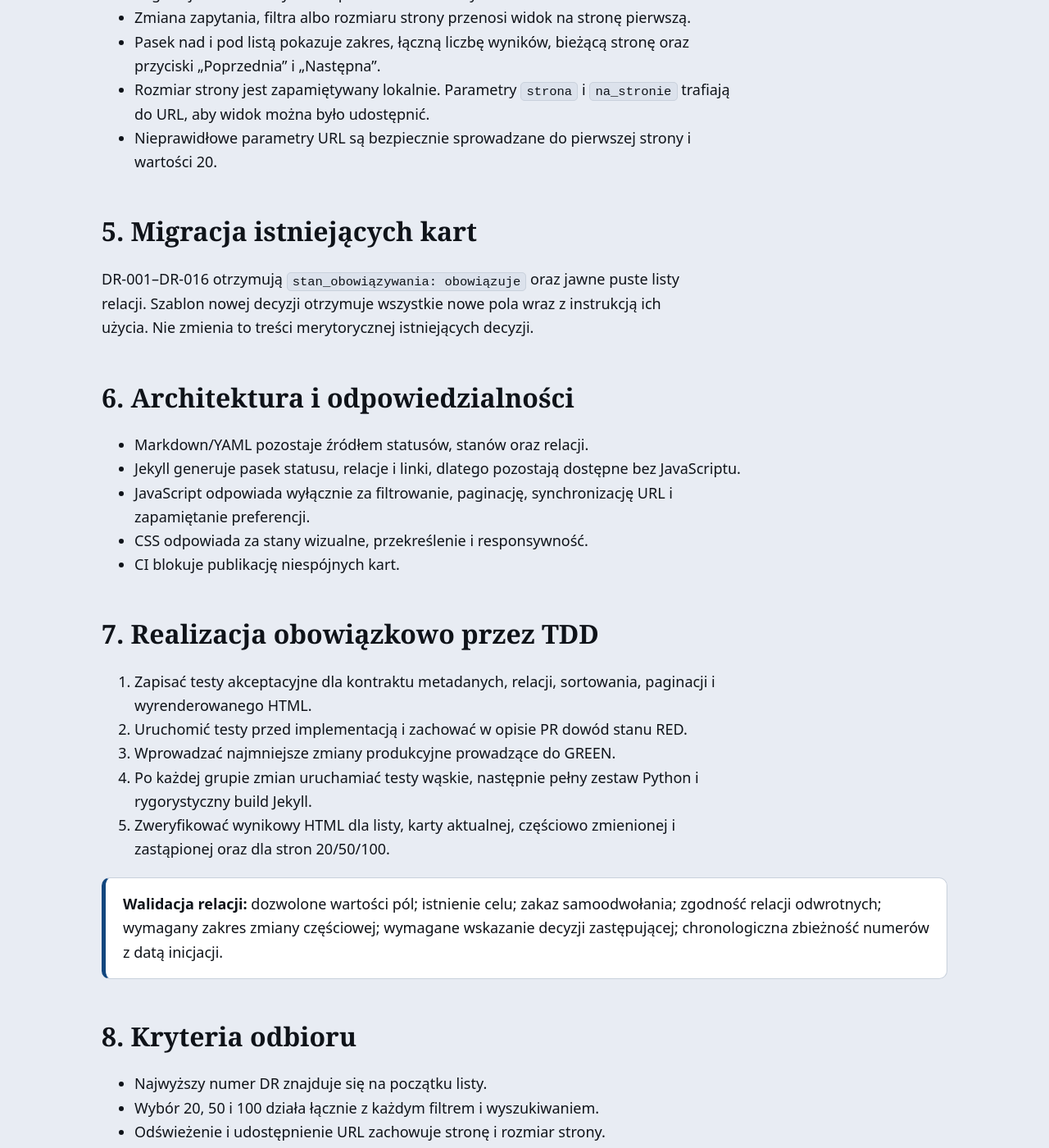
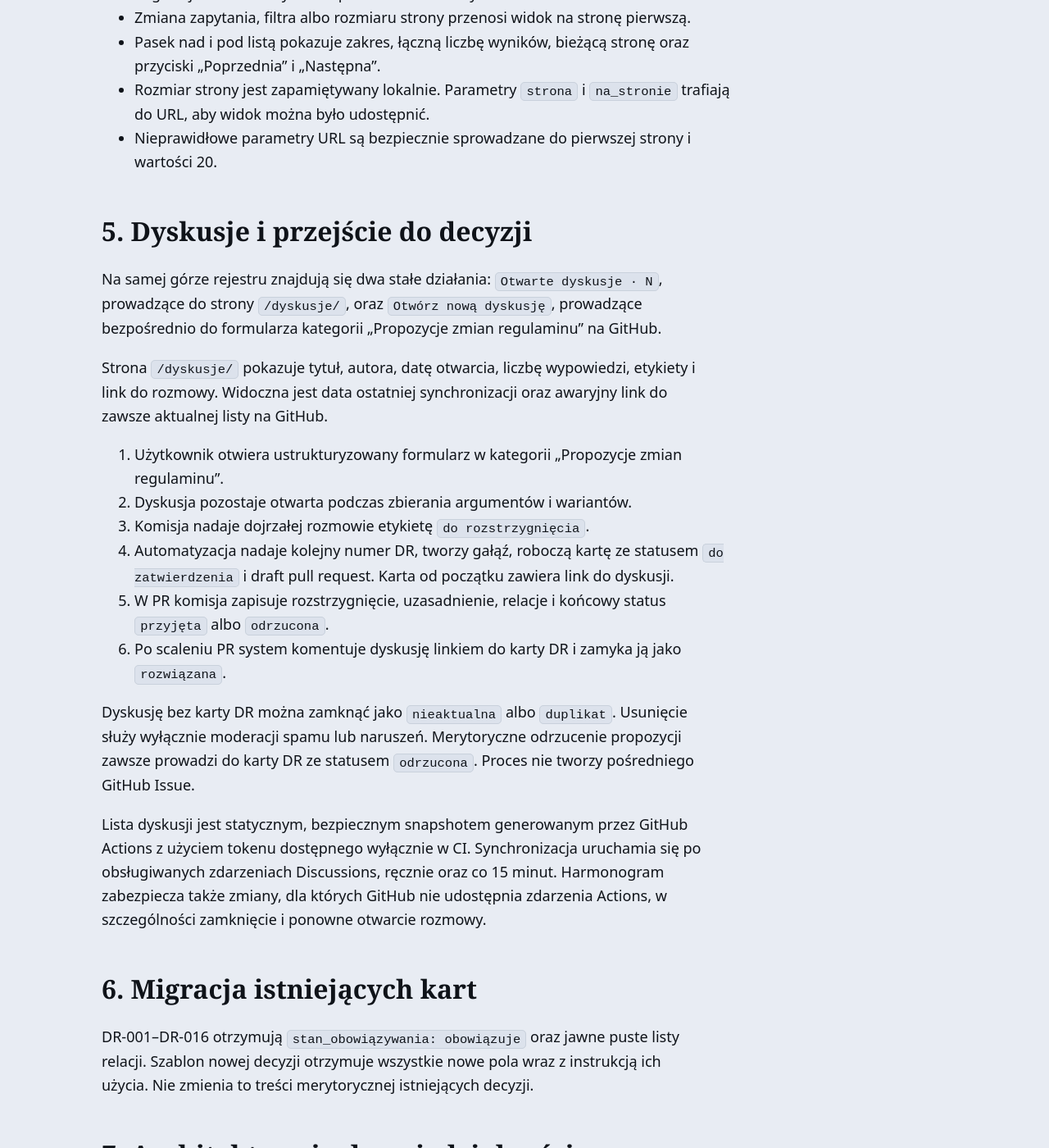
Before and after one commit to Fencer4Life/Regulamin_Kadry-SPWS, a Jekyll site: the page plany/2026-09-12-cykl-zycia-i-paginacja-rejestru-design.html, which Jekyll copies as it is, in a window 1280 px wide and 1400 px high, scrolled down 2455 px. Shown: the whole window at 82% size. Built offline with Jekyll 4.4.1, drawn with Linux system fonts in a browser that asks for light colours; some of the changed text lies outside the part shown.

Commit message:
docs: add discussion to decision workflow

```diff
--- a/plany/2026-09-12-cykl-zycia-i-paginacja-rejestru-design.html
+++ b/plany/2026-09-12-cykl-zycia-i-paginacja-rejestru-design.html
@@ -52,29 +52,45 @@
     <li>Nieprawidłowe parametry URL są bezpiecznie sprowadzane do pierwszej strony i wartości 20.</li>
   </ul>
 
-  <h2>5. Migracja istniejących kart</h2>
+  <h2>5. Dyskusje i przejście do decyzji</h2>
+  <p>Na samej górze rejestru znajdują się dwa stałe działania: <code>Otwarte dyskusje · N</code>, prowadzące do strony <code>/dyskusje/</code>, oraz <code>Otwórz nową dyskusję</code>, prowadzące bezpośrednio do formularza kategorii „Propozycje zmian regulaminu” na GitHub.</p>
+  <p>Strona <code>/dyskusje/</code> pokazuje tytuł, autora, datę otwarcia, liczbę wypowiedzi, etykiety i link do rozmowy. Widoczna jest data ostatniej synchronizacji oraz awaryjny link do zawsze aktualnej listy na GitHub.</p>
+  <ol>
+    <li>Użytkownik otwiera ustrukturyzowany formularz w kategorii „Propozycje zmian regulaminu”.</li>
+    <li>Dyskusja pozostaje otwarta podczas zbierania argumentów i wariantów.</li>
+    <li>Komisja nadaje dojrzałej rozmowie etykietę <code>do rozstrzygnięcia</code>.</li>
+    <li>Automatyzacja nadaje kolejny numer DR, tworzy gałąź, roboczą kartę ze statusem <code>do zatwierdzenia</code> i draft pull request. Karta od początku zawiera link do dyskusji.</li>
+    <li>W PR komisja zapisuje rozstrzygnięcie, uzasadnienie, relacje i końcowy status <code>przyjęta</code> albo <code>odrzucona</code>.</li>
+    <li>Po scaleniu PR system komentuje dyskusję linkiem do karty DR i zamyka ją jako <code>rozwiązana</code>.</li>
+  </ol>
+  <p>Dyskusję bez karty DR można zamknąć jako <code>nieaktualna</code> albo <code>duplikat</code>. Usunięcie służy wyłącznie moderacji spamu lub naruszeń. Merytoryczne odrzucenie propozycji zawsze prowadzi do karty DR ze statusem <code>odrzucona</code>. Proces nie tworzy pośredniego GitHub Issue.</p>
+  <p>Lista dyskusji jest statycznym, bezpiecznym snapshotem generowanym przez GitHub Actions z użyciem tokenu dostępnego wyłącznie w CI. Synchronizacja uruchamia się po obsługiwanych zdarzeniach Discussions, ręcznie oraz co 15 minut. Harmonogram zabezpiecza także zmiany, dla których GitHub nie udostępnia zdarzenia Actions, w szczególności zamknięcie i ponowne otwarcie rozmowy.</p>
+
+  <h2>6. Migracja istniejących kart</h2>
   <p>DR-001–DR-016 otrzymują <code>stan_obowiązywania: obowiązuje</code> oraz jawne puste listy relacji. Szablon nowej decyzji otrzymuje wszystkie nowe pola wraz z instrukcją ich użycia. Nie zmienia to treści merytorycznej istniejących decyzji.</p>
 
-  <h2>6. Architektura i odpowiedzialności</h2>
+  <h2>7. Architektura i odpowiedzialności</h2>
   <ul>
     <li>Markdown/YAML pozostaje źródłem statusów, stanów oraz relacji.</li>
     <li>Jekyll generuje pasek statusu, relacje i linki, dlatego pozostają dostępne bez JavaScriptu.</li>
     <li>JavaScript odpowiada wyłącznie za filtrowanie, paginację, synchronizację URL i zapamiętanie preferencji.</li>
     <li>CSS odpowiada za stany wizualne, przekreślenie i responsywność.</li>
+    <li>GitHub Actions pobiera wyłącznie publiczne metadane dyskusji, generuje snapshot oraz przeprowadza kontrolowaną inicjację karty DR.</li>
     <li>CI blokuje publikację niespójnych kart.</li>
   </ul>
 
-  <h2>7. Realizacja obowiązkowo przez TDD</h2>
+  <h2>8. Realizacja obowiązkowo przez TDD</h2>
   <ol>
     <li>Zapisać testy akceptacyjne dla kontraktu metadanych, relacji, sortowania, paginacji i wyrenderowanego HTML.</li>
     <li>Uruchomić testy przed implementacją i zachować w opisie PR dowód stanu RED.</li>
     <li>Wprowadzać najmniejsze zmiany produkcyjne prowadzące do GREEN.</li>
     <li>Po każdej grupie zmian uruchamiać testy wąskie, następnie pełny zestaw Python i rygorystyczny build Jekyll.</li>
     <li>Zweryfikować wynikowy HTML dla listy, karty aktualnej, częściowo zmienionej i zastąpionej oraz dla stron 20/50/100.</li>
+    <li>Testami kontraktowymi objąć formularz dyskusji, generowany snapshot, harmonogram 15 minut, obsługę etykiety <code>do rozstrzygnięcia</code>, nadawanie numeru bez kolizji, draft PR oraz zamknięcie rozmowy dopiero po scaleniu decyzji.</li>
   </ol>
   <div class="note"><strong>Walidacja relacji:</strong> dozwolone wartości pól; istnienie celu; zakaz samoodwołania; zgodność relacji odwrotnych; wymagany zakres zmiany częściowej; wymagane wskazanie decyzji zastępującej; chronologiczna zbieżność numerów z datą inicjacji.</div>
 
-  <h2>8. Kryteria odbioru</h2>
+  <h2>9. Kryteria odbioru</h2>
   <ul>
     <li>Najwyższy numer DR znajduje się na początku listy.</li>
     <li>Wybór 20, 50 i 100 działa łącznie z każdym filtrem i wyszukiwaniem.</li>
@@ -83,6 +99,10 @@
     <li>Decyzja częściowo zmieniona nie jest przekreślona; zastąpiona jest przygaszona i przekreślona.</li>
     <li>Wszystkie wskazane decyzje są klikalne, istnieją i mają zgodne relacje odwrotne.</li>
     <li>Strona działa responsywnie i nie komunikuje stanu wyłącznie kolorem.</li>
+    <li>Na górze strony są widoczne linki do listy otwartych rozmów i formularza nowej dyskusji.</li>
+    <li>Strona dyskusji pokazuje wyłącznie otwarte rozmowy z właściwej kategorii, liczbę rozmów i czas synchronizacji.</li>
+    <li>Etykieta <code>do rozstrzygnięcia</code> tworzy dokładnie jedną kartę i jeden draft PR, również po ponownym uruchomieniu workflow.</li>
+    <li>Dyskusja jest zamykana jako rozwiązana dopiero po opublikowaniu powiązanej karty; warianty nieaktualna i duplikat nie tworzą DR.</li>
     <li>Pełne testy i oba workflow GitHub Actions kończą się powodzeniem.</li>
   </ul>
 
```
